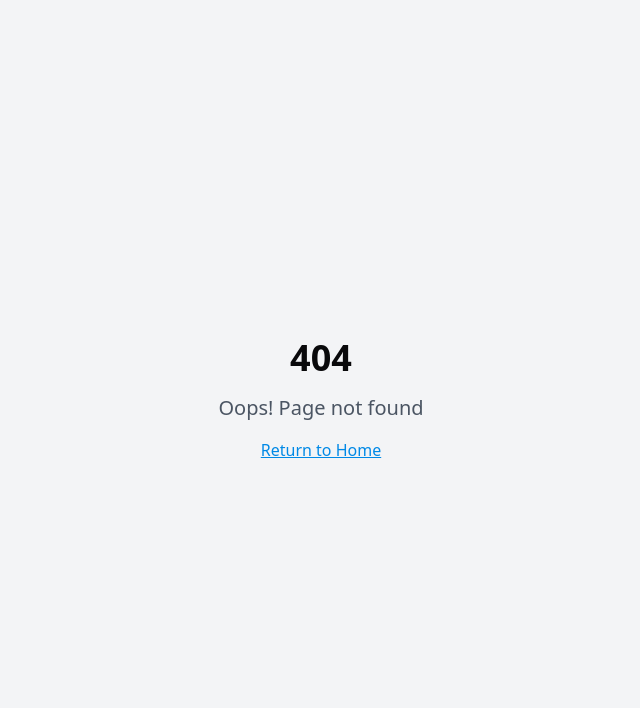
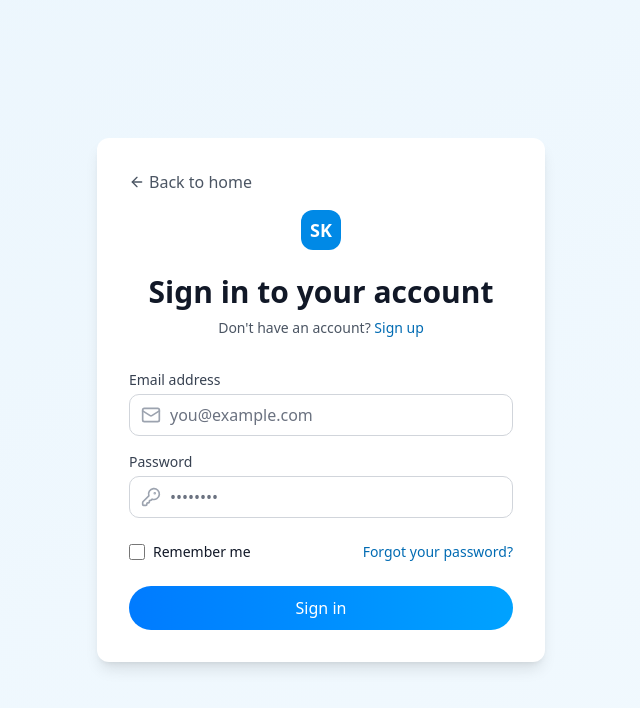
Before and after one commit to saiteja717/react-vision-builder, a React (Vite) app: page /auth in a window 1280 px wide. Before the commit this address had no page. Shown: the top 708 px of the page, without its empty margins (319-959 px from the left). Built offline with nearby package versions, Linux system fonts and the light colour scheme.

Commit message:
feat: Add login/signup page
Implement a login/signup page accessible after clicking the "Get Started" button. This page should allow users to enter their details.

```diff
--- a/src/App.tsx
+++ b/src/App.tsx
@@ -1,3 +1,4 @@
+
 import { Toaster } from "@/components/ui/toaster";
 import { Toaster as Sonner } from "@/components/ui/sonner";
 import { TooltipProvider } from "@/components/ui/tooltip";
@@ -5,6 +6,8 @@ import { QueryClient, QueryClientProvider } from "@tanstack/react-query";
 import { BrowserRouter, Routes, Route } from "react-router-dom";
 import Index from "./pages/Index";
 import NotFound from "./pages/NotFound";
+import Auth from "./pages/Auth";
+import Dashboard from "./pages/Dashboard";
 
 const queryClient = new QueryClient();
 
@@ -16,6 +19,8 @@ const App = () => (
       <BrowserRouter>
         <Routes>
           <Route path="/" element={<Index />} />
+          <Route path="/auth" element={<Auth />} />
+          <Route path="/dashboard" element={<Dashboard />} />
           {/* ADD ALL CUSTOM ROUTES ABOVE THE CATCH-ALL "*" ROUTE */}
           <Route path="*" element={<NotFound />} />
         </Routes>
--- a/src/components/Hero.tsx
+++ b/src/components/Hero.tsx
@@ -3,6 +3,7 @@ import React from 'react';
 import { Check } from 'lucide-react';
 import Button from './Button';
 import FeatureItem from './FeatureItem';
+import { Link } from 'react-router-dom';
 
 const Hero = () => {
   return (
@@ -21,6 +22,7 @@ const Hero = () => {
           </p>
 
           <div className="flex flex-col sm:flex-row justify-center space-y-4 sm:space-y-0 sm:space-x-4 mb-16 animate-fade-in-up" style={{ animationDelay: '200ms' }}>
+            <Link to="/auth">
               <Button
                 variant="primary"
                 size="lg"
@@ -28,6 +30,7 @@ const Hero = () => {
               >
                 Analyze Your Video
               </Button>
+            </Link>
             <Button
               variant="secondary"
               size="lg"
--- /dev/null
+++ b/src/pages/Auth.tsx
@@ -0,0 +1,160 @@
+
+import React, { useState } from 'react';
+import { useNavigate } from 'react-router-dom';
+import { User, KeyRound, Mail, ArrowLeft } from 'lucide-react';
+import Button from '@/components/Button';
+
+const Auth = () => {
+  const [isLogin, setIsLogin] = useState(true);
+  const [email, setEmail] = useState('');
+  const [password, setPassword] = useState('');
+  const [name, setName] = useState('');
+  const navigate = useNavigate();
+
+  const handleSubmit = (e: React.FormEvent) => {
+    e.preventDefault();
+    // In a real app, you would handle authentication here
+    console.log('Form submitted:', { email, password, name: !isLogin ? name : undefined });
+    // Simulate successful auth
+    navigate('/dashboard');
+  };
+
+  const toggleAuthMode = () => setIsLogin(!isLogin);
+
+  return (
+    <div className="min-h-screen bg-background flex items-center justify-center py-12 px-4 sm:px-6 lg:px-8 hero-background">
+      <div className="shine-overlay absolute inset-0"></div>
+      <div className="max-w-md w-full space-y-8 bg-white p-8 rounded-xl shadow-lg relative z-10">
+        <div>
+          <button
+            onClick={() => navigate('/')}
+            className="flex items-center text-gray-600 hover:text-blue-600 transition-colors mb-4"
+          >
+            <ArrowLeft size={16} className="mr-1" />
+            Back to home
+          </button>
+          <div className="w-10 h-10 rounded-lg bg-blue-500 text-white flex items-center justify-center text-lg font-bold mx-auto mb-4">
+            SK
+          </div>
+          <h2 className="mt-6 text-center text-3xl font-bold text-gray-900">
+            {isLogin ? 'Sign in to your account' : 'Create a new account'}
+          </h2>
+          <p className="mt-2 text-center text-sm text-gray-600">
+            {isLogin ? "Don't have an account? " : "Already have an account? "}
+            <button
+              onClick={toggleAuthMode}
+              className="font-medium text-blue-600 hover:text-blue-500 focus:outline-none"
+            >
+              {isLogin ? 'Sign up' : 'Sign in'}
+            </button>
+          </p>
+        </div>
+        <form className="mt-8 space-y-6" onSubmit={handleSubmit}>
+          <div className="space-y-4">
+            {!isLogin && (
+              <div>
+                <label htmlFor="name" className="block text-sm font-medium text-gray-700">
+                  Full Name
+                </label>
+                <div className="mt-1 relative">
+                  <div className="absolute inset-y-0 left-0 pl-3 flex items-center pointer-events-none">
+                    <User className="h-5 w-5 text-gray-400" />
+                  </div>
+                  <input
+                    id="name"
+                    name="name"
+                    type="text"
+                    autoComplete="name"
+                    required={!isLogin}
+                    value={name}
+                    onChange={(e) => setName(e.target.value)}
+                    className="pl-10 block w-full border border-gray-300 rounded-md py-2 text-gray-900 placeholder-gray-500 focus:outline-none focus:ring-blue-500 focus:border-blue-500"
+                    placeholder="John Doe"
+                  />
+                </div>
+              </div>
+            )}
+            <div>
+              <label htmlFor="email" className="block text-sm font-medium text-gray-700">
+                Email address
+              </label>
+              <div className="mt-1 relative">
+                <div className="absolute inset-y-0 left-0 pl-3 flex items-center pointer-events-none">
+                  <Mail className="h-5 w-5 text-gray-400" />
+                </div>
+                <input
+                  id="email"
+                  name="email"
+                  type="email"
+                  autoComplete="email"
+                  required
+                  value={email}
+                  onChange={(e) => setEmail(e.target.value)}
+                  className="pl-10 block w-full border border-gray-300 rounded-md py-2 text-gray-900 placeholder-gray-500 focus:outline-none focus:ring-blue-500 focus:border-blue-500"
+                  placeholder="you@example.com"
+                />
+              </div>
+            </div>
+            <div>
+              <label htmlFor="password" className="block text-sm font-medium text-gray-700">
+                Password
+              </label>
+              <div className="mt-1 relative">
+                <div className="absolute inset-y-0 left-0 pl-3 flex items-center pointer-events-none">
+                  <KeyRound className="h-5 w-5 text-gray-400" />
+                </div>
+                <input
+                  id="password"
+                  name="password"
+                  type="password"
+                  autoComplete={isLogin ? "current-password" : "new-password"}
+                  required
+                  value={password}
+                  onChange={(e) => setPassword(e.target.value)}
+                  className="pl-10 block w-full border border-gray-300 rounded-md py-2 text-gray-900 placeholder-gray-500 focus:outline-none focus:ring-blue-500 focus:border-blue-500"
+                  placeholder="••••••••"
+                />
+              </div>
+            </div>
+          </div>
+
+          {isLogin && (
+            <div className="flex items-center justify-between">
+              <div className="flex items-center">
+                <input
+                  id="remember-me"
+                  name="remember-me"
+                  type="checkbox"
+                  className="h-4 w-4 text-blue-600 focus:ring-blue-500 border-gray-300 rounded"
+                />
+                <label htmlFor="remember-me" className="ml-2 block text-sm text-gray-900">
+                  Remember me
+                </label>
+              </div>
+
+              <div className="text-sm">
+                <a href="#" className="font-medium text-blue-600 hover:text-blue-500">
+                  Forgot your password?
+                </a>
+              </div>
+            </div>
+          )}
+
+          <div>
+            <Button
+              type="submit"
+              variant="primary"
+              className="w-full"
+            >
+              {isLogin ? 'Sign in' : 'Sign up'}
+            </Button>
+          </div>
+        </form>
+
+        {/* Social login options could be added here */}
+      </div>
+    </div>
+  );
+};
+
+export default Auth;
--- /dev/null
+++ b/src/pages/Dashboard.tsx
@@ -0,0 +1,46 @@
+
+import React, { useEffect } from 'react';
+import NavBar from '@/components/NavBar';
+
+const Dashboard = () => {
+  useEffect(() => {
+    document.title = "Dashboard - SEO Keyword Guru";
+
+    // Scroll to top on component mount
+    window.scrollTo(0, 0);
+  }, []);
+
+  return (
+    <div className="min-h-screen bg-background">
+      <NavBar />
+      <div className="container mx-auto px-4 pt-32 pb-20">
+        <h1 className="text-4xl font-bold mb-6">Welcome to your Dashboard</h1>
+        <p className="text-xl text-gray-600 mb-8">
+          You've successfully signed in to your account.
+        </p>
+        <div className="bg-white p-6 rounded-lg shadow-md">
+          <h2 className="text-2xl font-semibold mb-4">Get Started</h2>
+          <p className="text-gray-700 mb-4">
+            From here, you can analyze videos, view your keyword performance, and manage your SEO strategy.
+          </p>
+          <div className="grid grid-cols-1 md:grid-cols-3 gap-6 mt-8">
+            <div className="bg-blue-50 p-5 rounded-lg border border-blue-100">
+              <h3 className="font-bold text-lg mb-2">Analyze Video</h3>
+              <p className="text-sm text-gray-600">Upload or paste your video URL to generate SEO recommendations.</p>
+            </div>
+            <div className="bg-blue-50 p-5 rounded-lg border border-blue-100">
+              <h3 className="font-bold text-lg mb-2">Keyword Research</h3>
+              <p className="text-sm text-gray-600">Discover trending keywords and phrases for your content.</p>
+            </div>
+            <div className="bg-blue-50 p-5 rounded-lg border border-blue-100">
+              <h3 className="font-bold text-lg mb-2">Performance Tracking</h3>
+              <p className="text-sm text-gray-600">Monitor how your optimized videos are performing over time.</p>
+            </div>
+          </div>
+        </div>
+      </div>
+    </div>
+  );
+};
+
+export default Dashboard;
```
Lines whose indentation alone changed are shown as unchanged.
